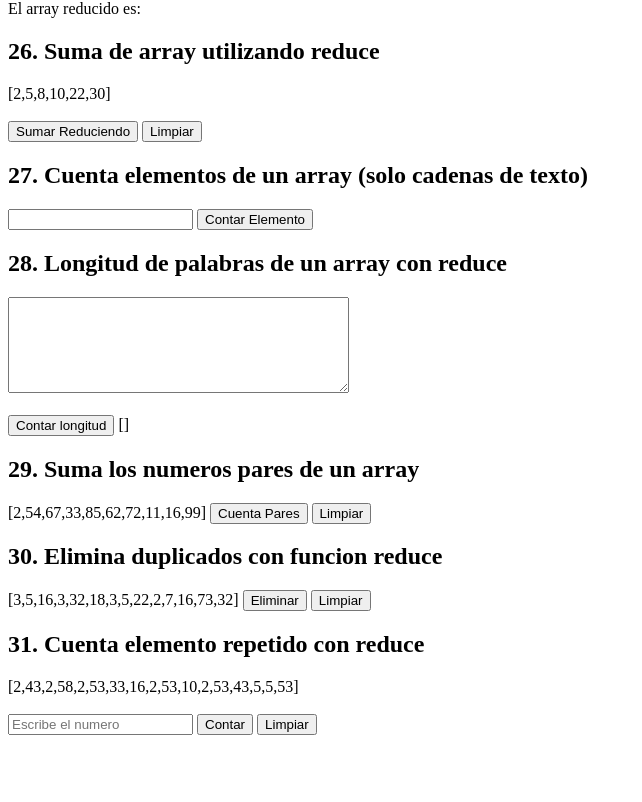
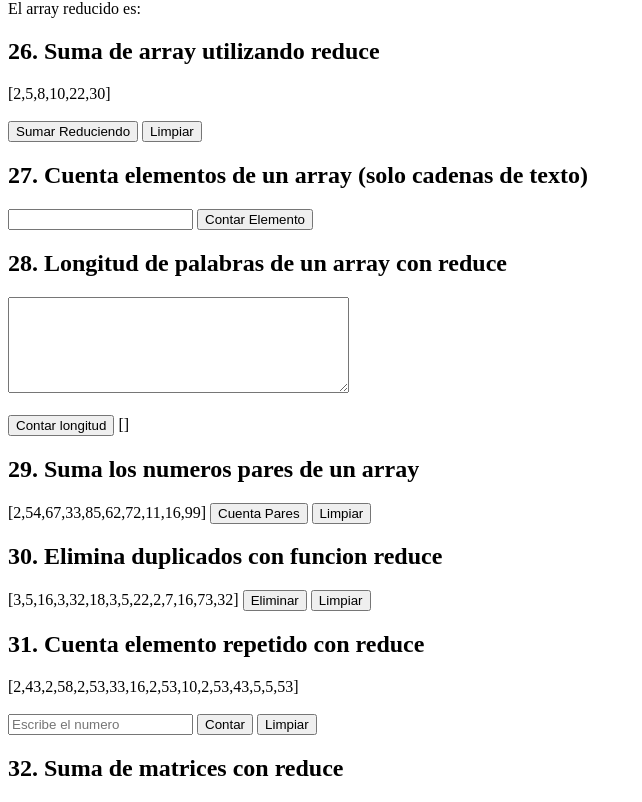
Before and after one commit to matiasmoscone1/practica-ejercicios-logica-programacion-react, a React (Vite) app: page / in a window 1280 px wide. Shown: the part 4780-5582 px from the top of the page, without its empty margins (0-642 px from the left). Before the commit the page ends 5523 px from the top, so only its background shows below. Built offline with nearby package versions, Linux system fonts and the light colour scheme.

Commit message:
Agregando ejercicio 32

```diff
--- a/src/App.jsx
+++ b/src/App.jsx
@@ -30,6 +30,7 @@ import MapeoDePalabras from './ejercicios/MapeoDePalabras';
 import SumaNumerosPares from './ejercicios/SumaNumerosPares';
 import DuplicadosReduce from './ejercicios/DuplicadosReduce';
 import CuentaElementoReduce from './ejercicios/CuentaElementoReduce';
+import SumaMatricesReduce from './ejercicios/SumaMatricesReduce';
 
 function App() {
 
@@ -70,7 +71,7 @@ function App() {
     <SumaNumerosPares />
     <DuplicadosReduce />
     <CuentaElementoReduce />
-
+    <SumaMatricesReduce />
 
 
     </>
--- a/src/ejercicios/CuentaElementoReduce.jsx
+++ b/src/ejercicios/CuentaElementoReduce.jsx
@@ -31,7 +31,6 @@ const CuentaElementoReduce = () => {
 
         //setea el resultado con el valor del array reducido
         setResultado(arrayReducido);
-
     }
 
 
--- /dev/null
+++ b/src/ejercicios/SumaMatricesReduce.jsx
@@ -0,0 +1,21 @@
+
+//32. Suma de Matrices: Escribe una función que tome dos matrices bidimensionales
+//(arrays de arrays) y devuelva una nueva matriz que sea la suma de las dos
+//matrices originales.
+
+const SumaMatricesReduce = () => {
+
+
+
+    return(<>
+    <div>
+        <h2>32. Suma de matrices con reduce </h2>
+
+
+
+    </div>
+    </>)
+
+}
+
+export default SumaMatricesReduce;
```
